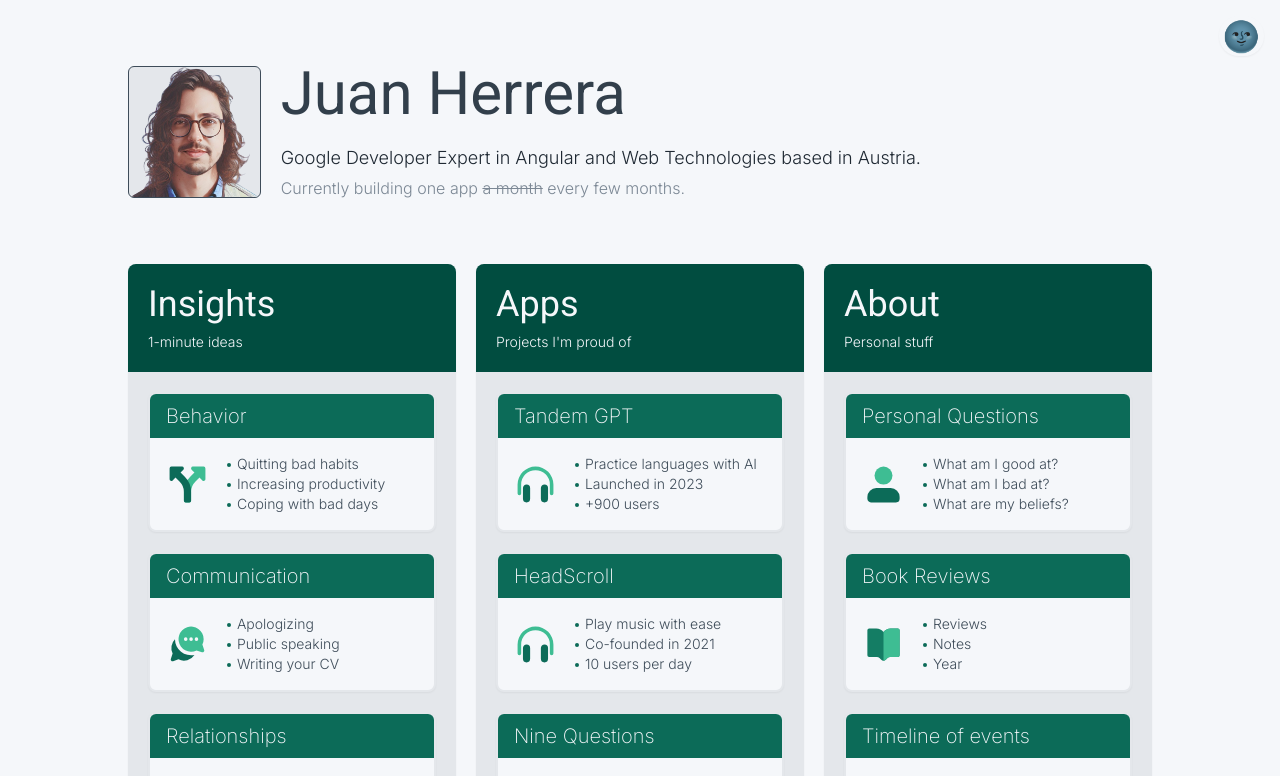
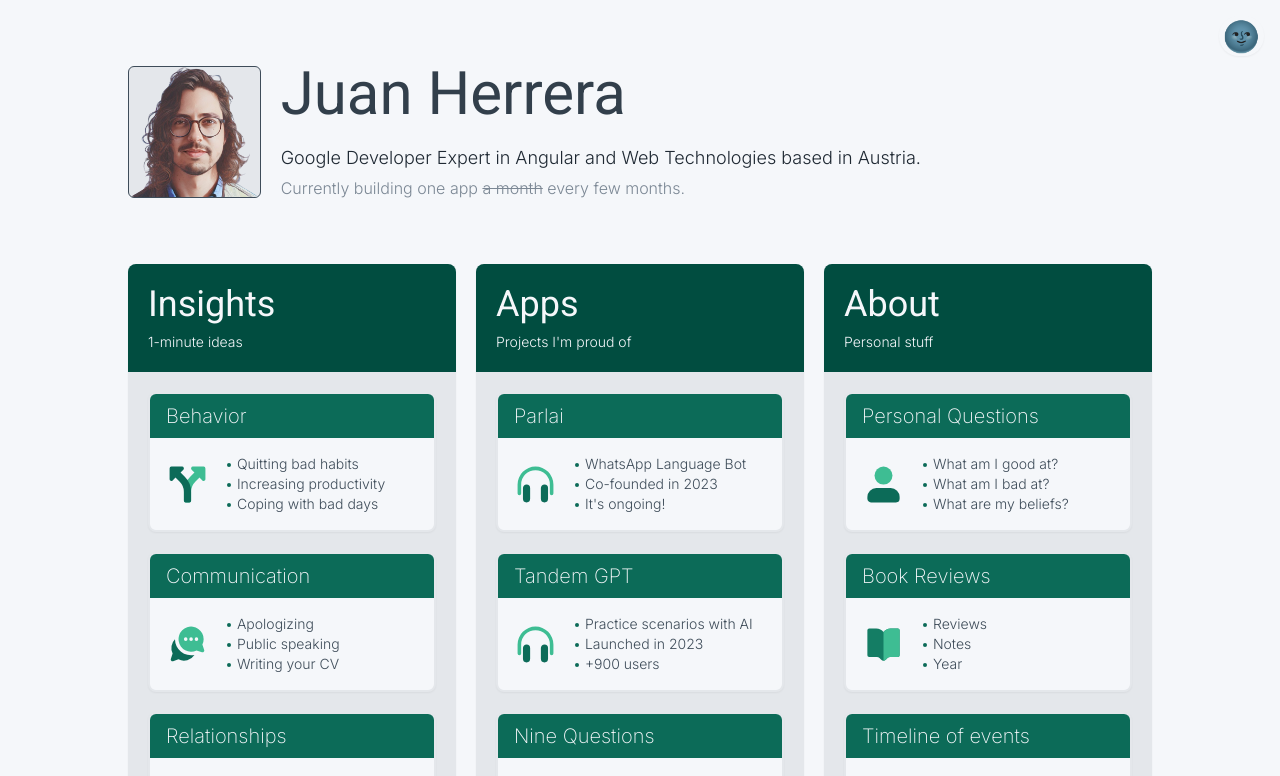
Before and after one commit to jdjuan/jdjuan.io, a Next.js app: page / in a window 1280 px wide. Shown: the top 776 px of the page. Built offline with nearby package versions, Linux system fonts and the light colour scheme; what tailwindcss-debug-screens would draw is missing.

Commit message:
add highlight

```diff
--- a/content/highlights.content.tsx
+++ b/content/highlights.content.tsx
@@ -62,10 +62,10 @@ export const highlights: Highlight[] = [
     description: "Projects I'm proud of",
     items: [
       {
-        title: "Tandem GPT",
-        link: "https://www.tandem-gpt.com/",
+        title: "Parlai",
+        link: "https://parlai.app/",
         isExternalLink: true,
-        topics: ["Practice languages with AI", "Launched in 2023", "+900 users"],
+        topics: ["WhatsApp Language Bot", "Co-founded in 2023", "It's ongoing!"],
         icon: (
           <svg xmlns='http://www.w3.org/2000/svg' height='100%' width='100%' viewBox='0 0 24 24'>
             <path
@@ -80,10 +80,10 @@ export const highlights: Highlight[] = [
         ),
       },
       {
-        title: "HeadScroll",
-        link: "https://headscroll.io/",
+        title: "Tandem GPT",
+        link: "https://www.tandem-gpt.com/",
         isExternalLink: true,
-        topics: ["Play music with ease", "Co-founded in 2021", "10 users per day"],
+        topics: ["Practice scenarios with AI", "Launched in 2023", "+900 users"],
         icon: (
           <svg xmlns='http://www.w3.org/2000/svg' height='100%' width='100%' viewBox='0 0 24 24'>
             <path
```
